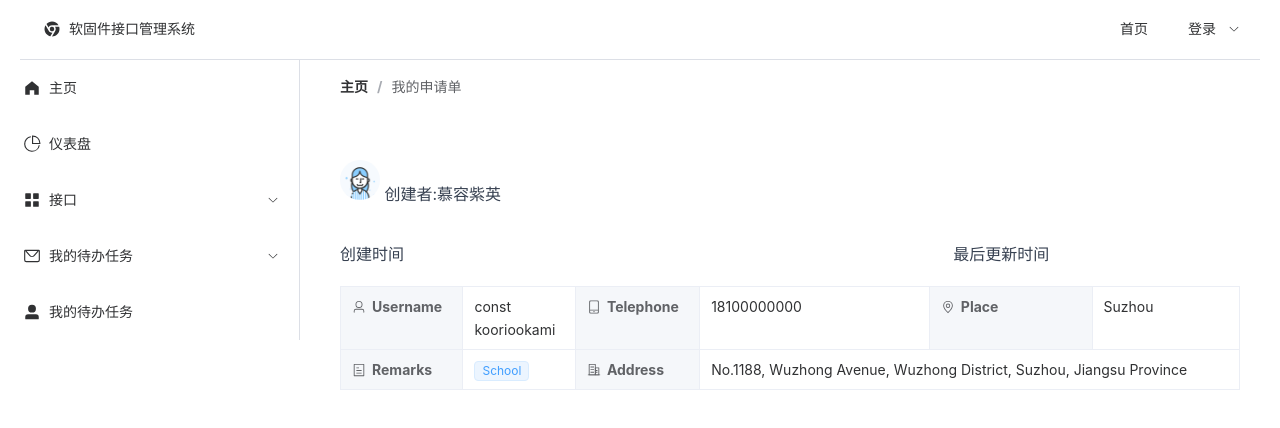
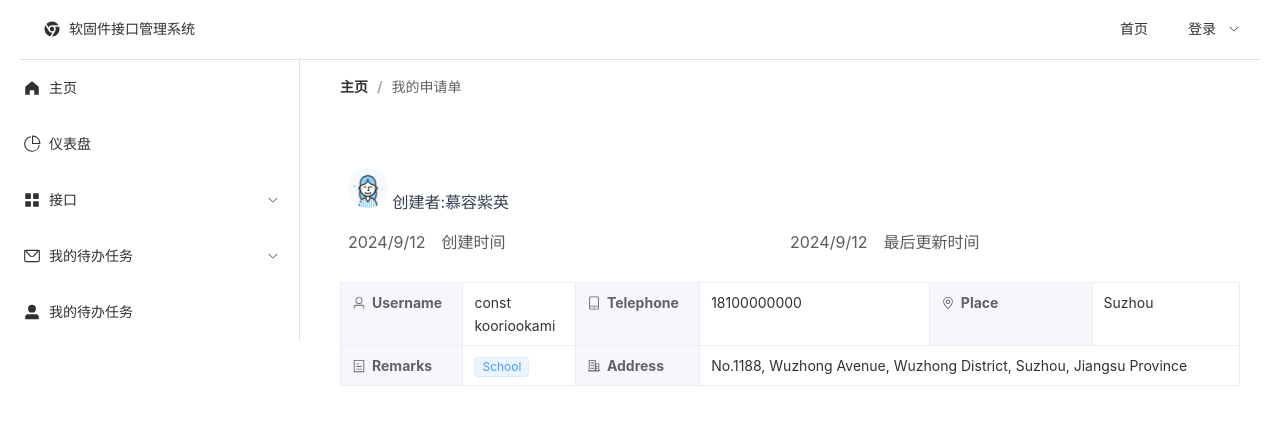
Before and after one commit to linda19504/Admin, a Vue app: page /AdminPage in a window 1280 px wide. Shown: the top 428 px of the page. Built offline with nearby package versions, Linux system fonts and the light colour scheme.

Commit message:
modify the components-TheProfile

```diff
--- a/src/components/TheDescription.vue
+++ b/src/components/TheDescription.vue
@@ -1,7 +1,6 @@
 <template>
   <div class="el_description_name">
-    <el-row :gutter="20">
-
+    <el-row gutter="1rem" class="p-half-rem">
       <el-col :span="12">
             <el-avatar class="IconImage" src="/public/profile.png" />
             {{ HOME_MAIN.CREATOR }}
@@ -9,11 +8,14 @@
       <el-col :span="12"><div class="grid-content ep-bg-purple" /></el-col>
     </el-row>
 
-    <el-row :gutter="20">
-      <el-col :span="8"><div class="grid-content ep-bg-purple" />{{ HOME_MAIN.CREATETIME }}</el-col>
-      <el-col :span="8"><div class="grid-content ep-bg-purple" /></el-col>
-      <el-col :span="8"><div class="grid-content ep-bg-purple" />{{ HOME_MAIN.LATESTUPDATETIME }}</el-col>
-    </el-row>
+    <el-row gutter="1rem" class="p-half-rem">
+    <el-col :span="12">
+      <TheProfile :label="'2024/9/12'">{{ HOME_MAIN.CREATETIME }}</TheProfile>
+    </el-col>
+    <el-col :span="12">
+      <TheProfile :label="'2024/9/12'">{{ HOME_MAIN.LATESTUPDATETIME }}</TheProfile>
+    </el-col>
+  </el-row>
   </div>
 
   <el-descriptions class="margin-top" :column="3" :size="size" border>
@@ -107,6 +109,9 @@ const blockMargin = computed(() => {
 </script>
 
 <style scoped>
+.p-half-rem {
+  padding: 0.5rem;
+}
 .grid-content{
   display:flex;
   flex-direction: row;
--- a/src/components/TheProfile.vue
+++ b/src/components/TheProfile.vue
@@ -1,19 +1,20 @@
 <template>
   <div class="flex-row flex-align-item-start flex-gap-1rem">
-    <span class="blod color-deepgray">{{ profile }}</span>
+    <span class="blod color-deepgray">{{ label }}</span>
     <div class="flex-col color-deepgray">
       <slot></slot>
     </div>
   </div>
 </template>
 <script setup>
+import { defineProps } from 'vue';
   const props = defineProps({
     // name: 'label',
-    profile: {
+    label: {
       type: String,
-      defalut: ''
+      default: " "
     }
-  })
+  });
 </script>
 <style scope>
   .flex-row {
```
